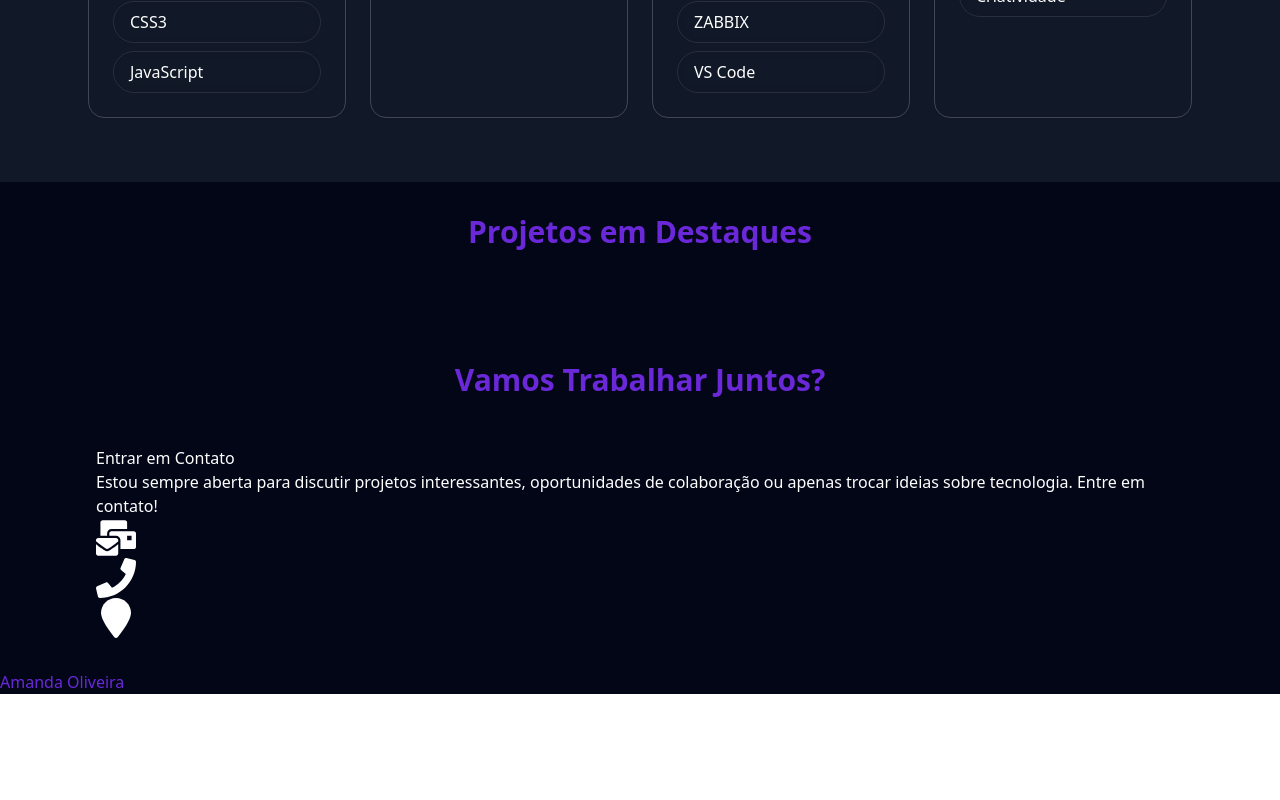
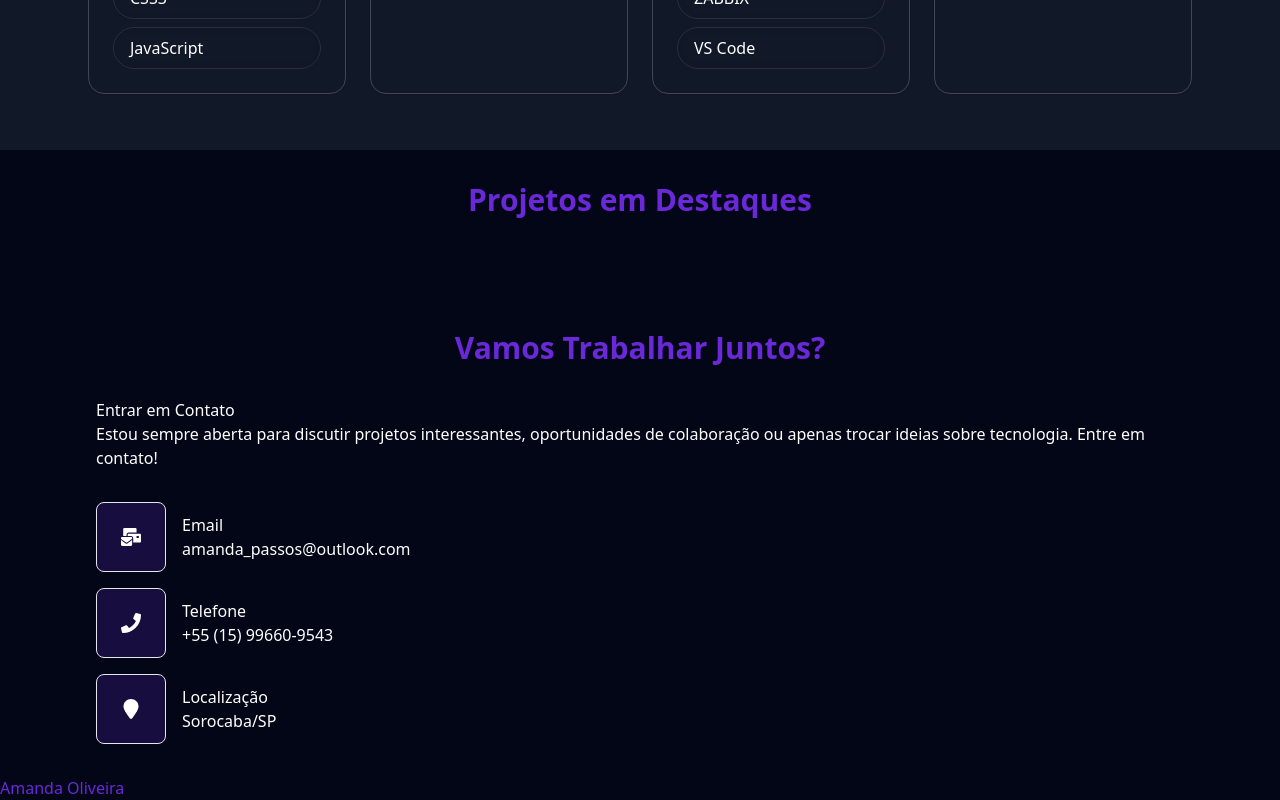
Before and after one commit to amandap10/portifolio, a React (Vite) app: page / in a window 1280 px wide. Shown: the part 1392-2192 px from the top of the page. Before the commit the page ends 2086 px from the top, so only its background shows below. Built offline with nearby package versions, Linux system fonts and the light colour scheme.

Commit message:
feat:adding contact pages

```diff
--- a/src/Components/Contact.tsx
+++ b/src/Components/Contact.tsx
@@ -3,16 +3,18 @@ import { FaLocationPin } from "react-icons/fa6"
 
 
 function Contact() {
+
   return (
     <section>
       <div className="max-w-6xl p-8 mx-auto">
 
         <div className="">
-          <h2 className="text-[#6B28D9] text-2xl md:text-3xl font-bold text-center mb-12">
+          <h2 className="text-[#6B28D9] text-2xl md:text-3xl font-bold text-center mb-8">
             Vamos Trabalhar Juntos?
           </h2>
+        </div>
 
-          <div>
+        <div className="">
           <h3 className="text-white">
             Entrar em Contato
           </h3>
@@ -23,11 +25,39 @@ function Contact() {
             Entre em contato!
           </p>
 
-            <FaMailBulk className="fill-white w-10 h-10"/>
-            <FaPhone className="fill-white w-10 h-10"/>
-            <FaLocationPin className="fill-white w-10 h-10"/>
+          <div className="space-y-4 pt-8">
+            <div className="flex items-center gap-4">
+              <div className="border bg-[#6B28D9]/20 p-6 rounded-lg flex items-center justify-center">
+                <FaMailBulk className="w-5 h-5 fill-white" />
+              </div>
+              <div>
+                <div className="font-medium text-white">Email</div>
+                <div className="text-white">amanda_passos@outlook.com</div>
+              </div>
+            </div>
+
+            <div className="flex items-center gap-4">
+              <div className="border bg-[#6B28D9]/20 p-6 rounded-lg flex items-center justify-center">
+                <FaPhone className="w-5 h-5 fill-white" />
+              </div>
+              <div>
+                <div className="font-medium text-white">Telefone</div>
+                <div className="text-white">+55 (15) 99660-9543</div>
+              </div>
+            </div>
+
+            <div className="flex items-center gap-4">
+              <div className="border bg-[#6B28D9]/20 p-6 rounded-lg flex items-center justify-center">
+                <FaLocationPin className="w-5 h-5 fill-white" />
+              </div>
+              <div>
+                <div className="font-medium text-white">Localização</div>
+                <div className="text-white">Sorocaba/SP</div>
+              </div>
+            </div>
 
           </div>
+
         </div>
 
       </div>
--- a/src/Components/Skills.tsx
+++ b/src/Components/Skills.tsx
@@ -23,7 +23,7 @@ function Skills() {
 
   return (
     <section className="bg-gray-900 ">
-      <div className="pt-6 pb-10">
+      <div className="pb-8">
         <div className="max-w-6xl p-6 mx-auto">
           <h2 className="text-[#6B28D9] text-2xl md:text-3xl font-bold text-center mb-12">
             Habilidades & Tecnologias
```
Lines whose indentation alone changed are shown as unchanged.
